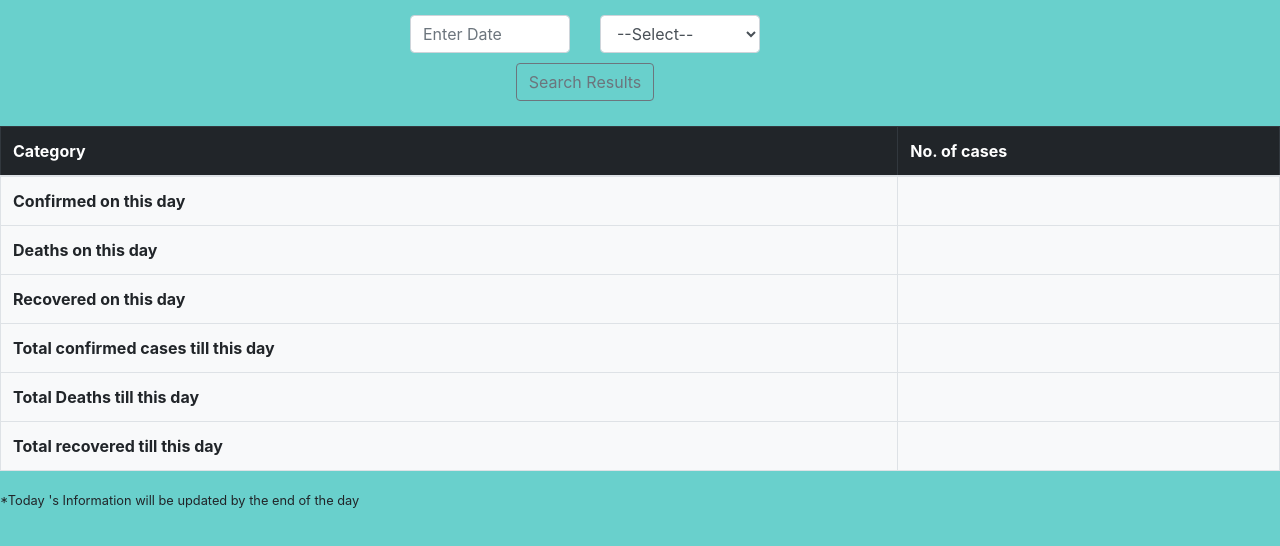
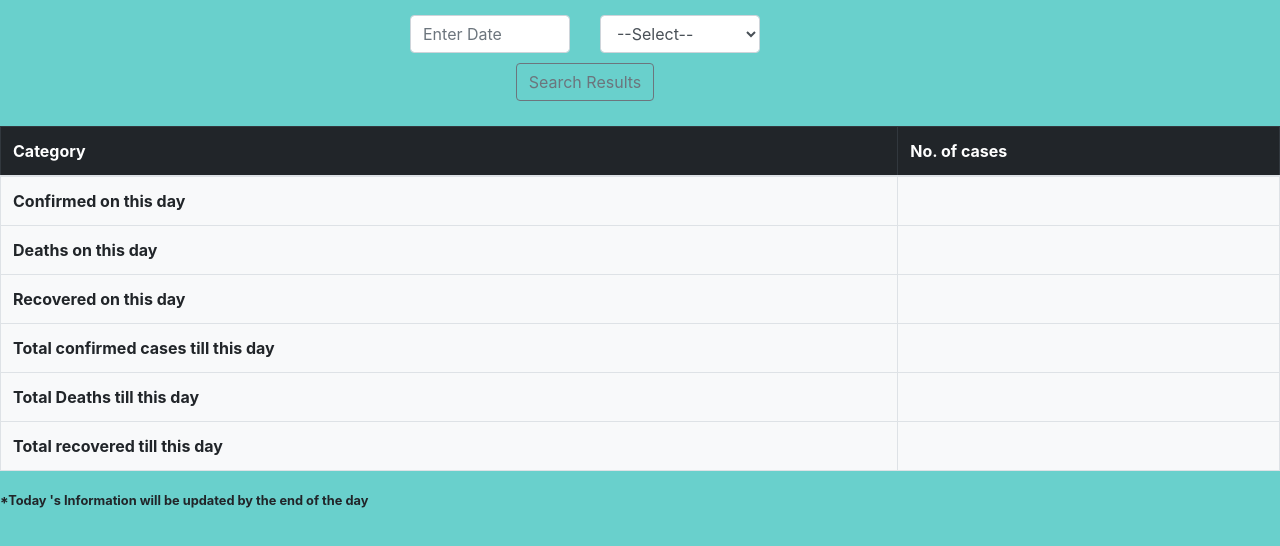
Before and after one commit to ved08/COVID-19-info, a plain HTML site: page index.html in a window 1280 px wide. Drawn offline with nearby package versions, Linux system fonts and the light colour scheme.

Commit message:
Updated index.html

```diff
--- a/index.html
+++ b/index.html
@@ -69,7 +69,7 @@
             </tr>
         </tbody>
     </table>
-    <small class="">*Today 's Information will be updated by the end of the day</small>
+    <small><strong>*Today 's Information will be updated by the end of the day</strong></small>
     <script src="script.js"></script>
 </body>
 </html>
```
